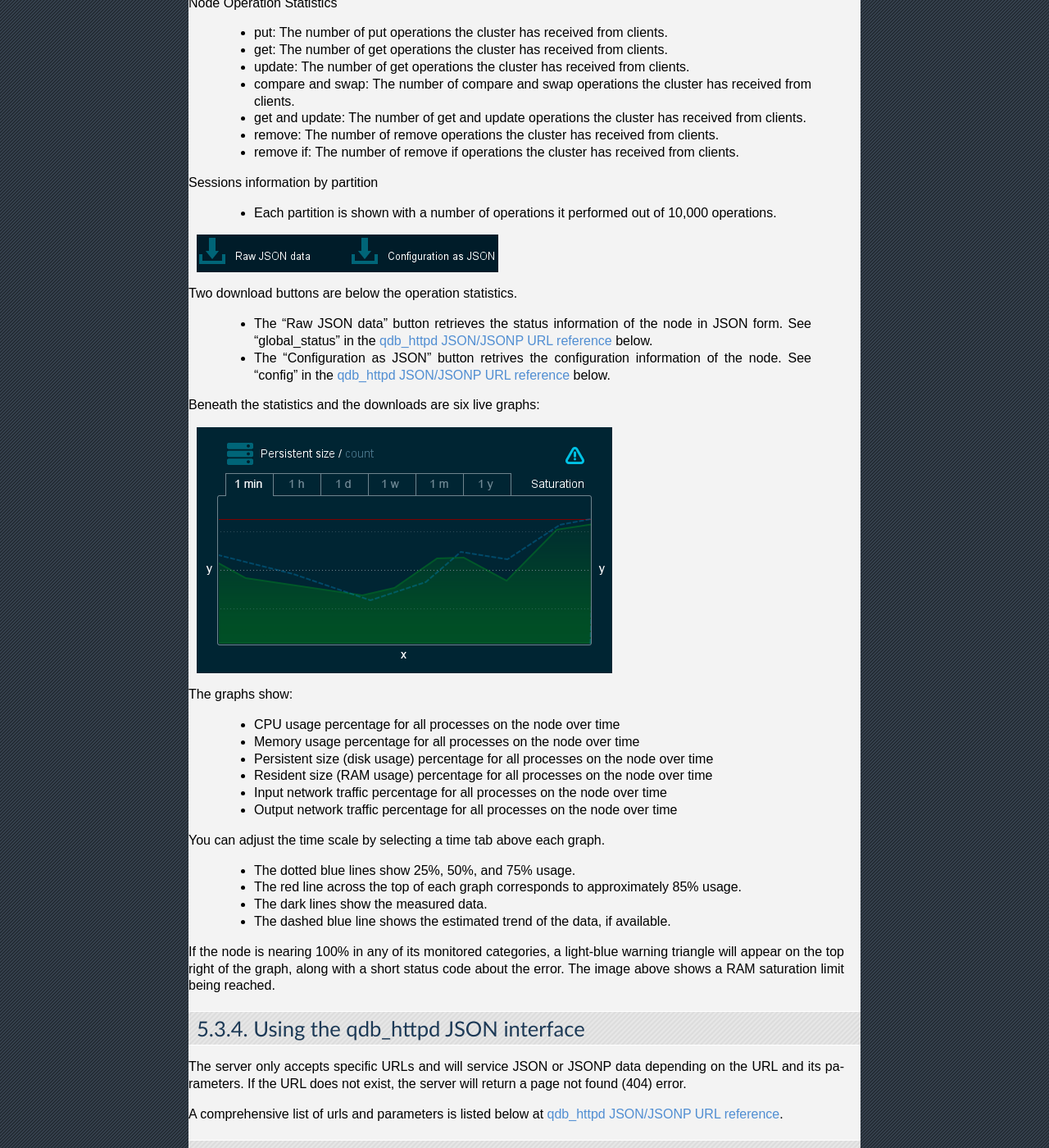
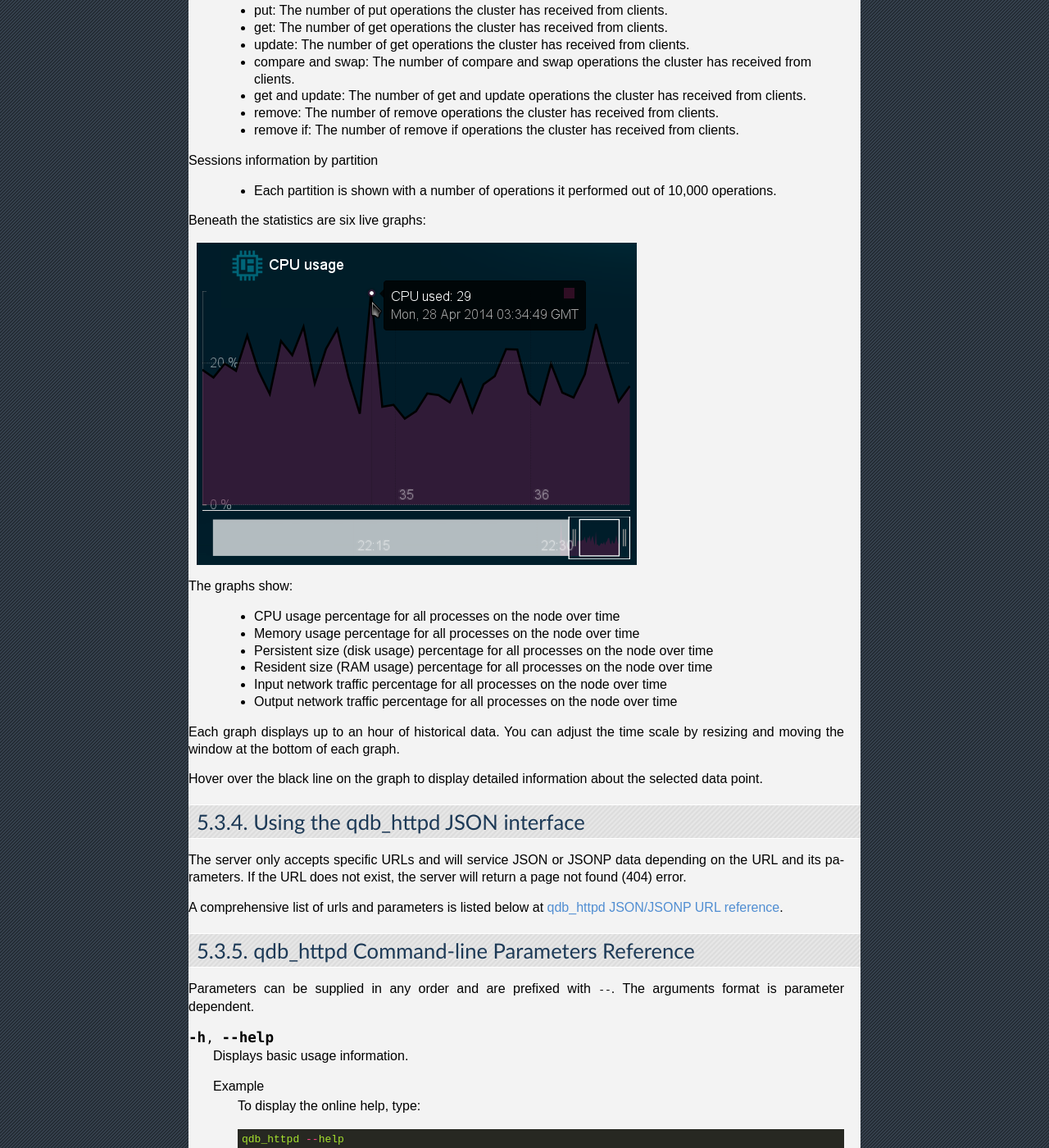
Before and after one commit to iltommi/qdb-documentation, a Sphinx documentation site: the page built from source/reference/qdb_httpd.rst, in a window 1280 px wide and 1400 px high, scrolled down 3940 px. Shown: the whole window at 82% size. Built offline with Sphinx 7.4.7, drawn with Linux system fonts in a browser that asks for light colours; some of the changed text lies outside the part shown.

Commit message:
Update screenshots and documentation to match 2014-04-22 prerelease build of 1.1.3.

```diff
--- a/source/reference/qdb_httpd.rst
+++ b/source/reference/qdb_httpd.rst
@@ -38,7 +38,7 @@ The server does not require specific privileges to run (i.e. you don't need to r
 Using the qdb_httpd HTML interface
 ==================================
 
-To view the qdb_httpd web interface, simply point a browser to the server's IP address and port. By default this is localhost (127.0.0.1) and port 8080, but if viewing from a remote machine, consult the qdb_httpd daemon's configuration file.
+To view the qdb_httpd web interface, point a browser to the /view folder on the server's IP address and port. By default this URL is http://127.0.0.1:8080/view/index.html. If viewing from a remote machine, consult the qdb_httpd daemon's configuration file.
 
 The web interface has two tabs, the "Your Cluster" tab, showing an overview of the cluster, and the "Node Data" tab, where you can drill down into a specific qdbd node. As of 1.1.3, the web interface can display up to 32 nodes in a cluster.
 
@@ -93,15 +93,9 @@ The graphs show:
  * Input network traffic percentage for all nodes over time
  * Output network traffic percentage for all nodes over time
 
-You can adjust the time scale by selecting a time tab above each graph.
+Each graph displays up to an hour of historical data. You can adjust the time scale by resizing and moving the window at the bottom of each graph.
 
- * The dotted blue lines show 25%, 50%, and 75% usage.
- * The red line across the top of each graph corresponds to approximately 85% usage.
- * The dark lines show the measured data.
- * The dashed blue line shows the estimated trend of the data, if available.
-
-If the cluster is nearing 100% in any of its monitored categories, a light-blue warning triangle will appear on the top right of the graph, along with a short status code about the error. The image above shows a disk saturation limit being reached.
-
+Hover over the black line on the graph to display detailed information about the selected data point.
 
 Node Data
 ~~~~~~~~~
@@ -153,22 +147,11 @@ Sessions information by partition
 
    - Each partition is shown with a number of operations it performed out of 10,000 operations.
 
+Beneath the statistics are six live graphs:
 
-.. image:: qdb_httpd_node_downloads.png
+.. image:: qdb_httpd_node_cpu_usage_graph.png
     :align: center
-    :alt: The download buttons from the center of the Node Data tab.
-
-Two download buttons are below the operation statistics.
-
- * The "Raw JSON data" button retrieves the status information of the node in JSON form. See "global_status" in the :ref:`qdb_httpd-url-reference` below.
- * The "Configuration as JSON" button retrives the configuration information of the node. See "config" in the :ref:`qdb_httpd-url-reference` below.
-
-
-Beneath the statistics and the downloads are six live graphs:
-
-.. image:: qdb_httpd_node_persistent_size_graph.png
-    :align: center
-    :alt: The Node Persistent Size Graph from the bottom of the Node Data tab.
+    :alt: The Node CPU Usage Graph from the bottom of the Node Data tab.
 
 The graphs show:
 
@@ -179,14 +162,10 @@ The graphs show:
  * Input network traffic percentage for all processes on the node over time
  * Output network traffic percentage for all processes on the node over time
 
-You can adjust the time scale by selecting a time tab above each graph.
+Each graph displays up to an hour of historical data. You can adjust the time scale by resizing and moving the window at the bottom of each graph.
 
- * The dotted blue lines show 25%, 50%, and 75% usage.
- * The red line across the top of each graph corresponds to approximately 85% usage.
- * The dark lines show the measured data.
- * The dashed blue line shows the estimated trend of the data, if available.
+Hover over the black line on the graph to display detailed information about the selected data point.
 
-If the node is nearing 100% in any of its monitored categories, a light-blue warning triangle will appear on the top right of the graph, along with a short status code about the error. The image above shows a RAM saturation limit being reached.
 
 
 
```
Also changed, not shown: other parts of source/reference/qdb_httpd.rst (+3 -3 lines), source/reference/qdb_httpd_aggregated_cpu_usage_graph.png (added), source/reference/qdb_httpd_aggregated_persistent_size_graph.png (deleted), source/reference/qdb_httpd_cluster_statistics.png, source/reference/qdb_httpd_node_cpu_usage_graph.png (added), source/reference/qdb_httpd_node_operation_statistics.png, source/reference/qdb_httpd_node_persistent_size_graph.png (deleted), source/reference/qdb_httpd_node_statistics.png.
